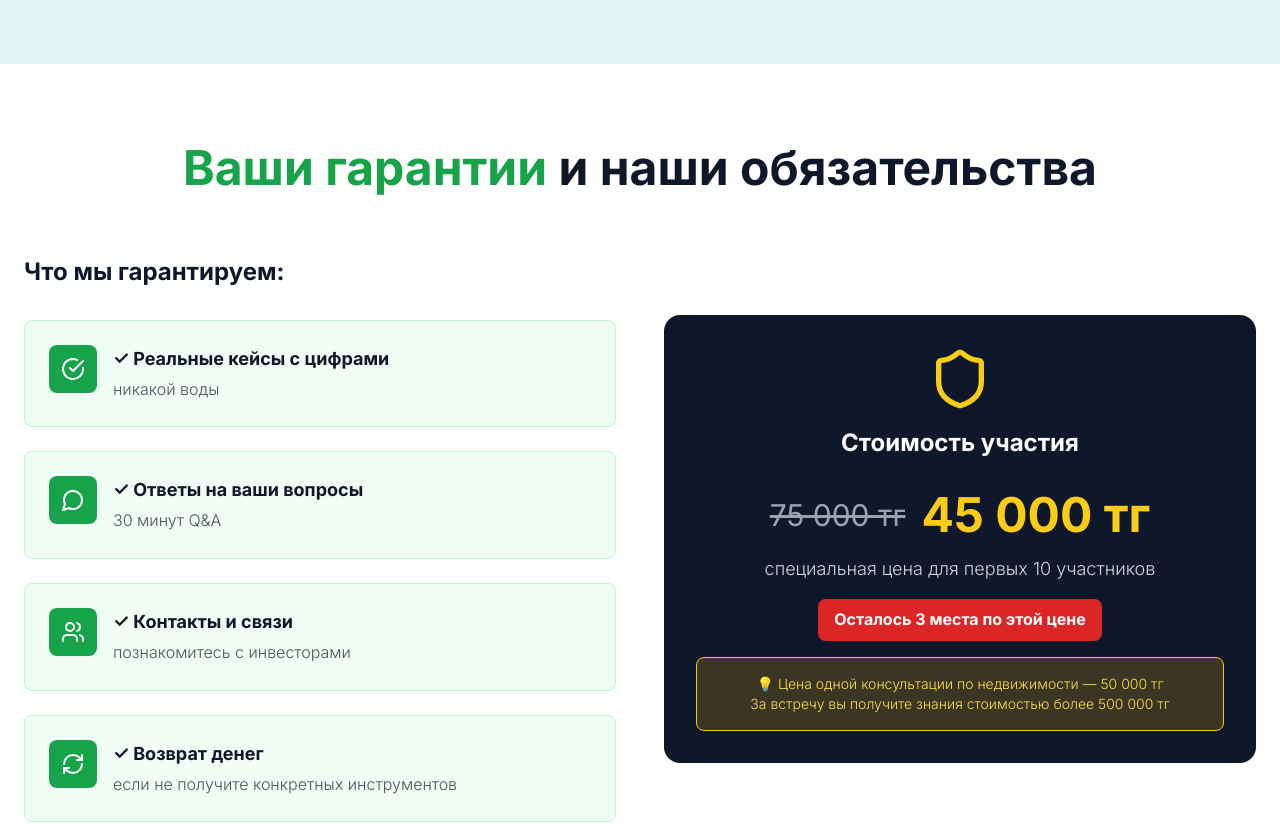
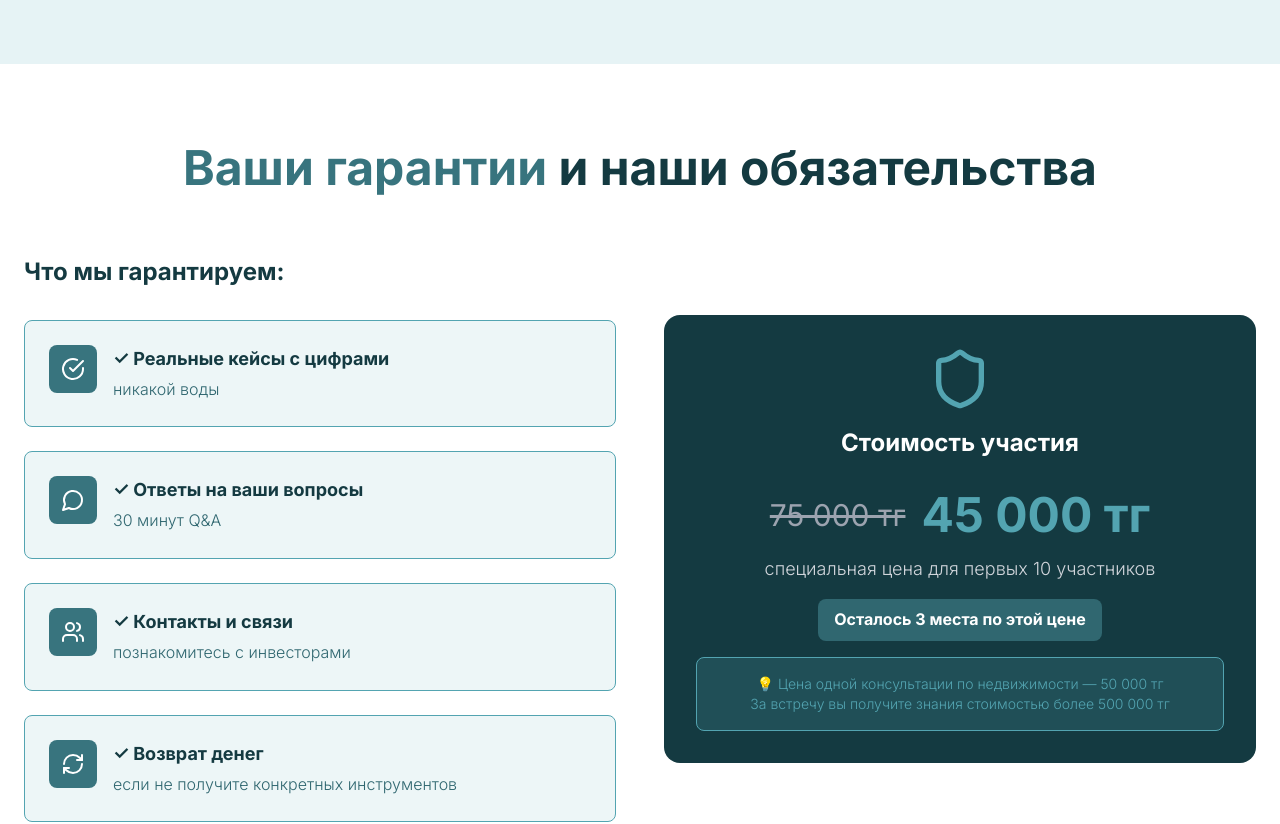
Before and after one commit to Danial992/landing, a React (Vite) app: page / in a window 1280 px wide. Shown: the part 8080-8904 px from the top of the page. Built offline with nearby package versions, Linux system fonts and the light colour scheme.

Commit message:
Update GuaranteesSection.tsx

```diff
--- a/src/components/GuaranteesSection.tsx
+++ b/src/components/GuaranteesSection.tsx
@@ -29,50 +29,50 @@ const GuaranteesSection: React.FC = () => {
     <section className="py-20 px-6 bg-white">
       <div className="max-w-7xl mx-auto">
         <div className="text-center mb-16">
-          <h2 className="text-4xl lg:text-5xl font-bold text-slate-900 mb-6">
-            <span className="text-green-600">Ваши гарантии</span> и наши обязательства
+          <h2 className="text-4xl lg:text-5xl font-bold text-[#143A41] mb-6">
+            <span className="text-[#38747E]">Ваши гарантии</span> и наши обязательства
           </h2>
         </div>
 
         <div className="grid lg:grid-cols-2 gap-12 items-center mb-16">
           <div className="space-y-6">
-            <h3 className="text-2xl font-bold text-slate-900 mb-8">Что мы гарантируем:</h3>
+            <h3 className="text-2xl font-bold text-[#143A41] mb-8">Что мы гарантируем:</h3>
             {guarantees.map((guarantee, index) => (
-              <div key={index} className="flex items-start space-x-4 bg-green-50 p-6 rounded-lg border border-green-200">
-                <div className="bg-green-600 p-3 rounded-lg text-white">
+              <div key={index} className="flex items-start space-x-4 bg-[#53A4B1]/10 p-6 rounded-lg border border-[#53A4B1]">
+                <div className="bg-[#38747E] p-3 rounded-lg text-white">
                   {guarantee.icon}
                 </div>
                 <div>
-                  <h4 className="font-bold text-lg text-slate-900 mb-1">
+                  <h4 className="font-bold text-lg text-[#143A41] mb-1">
                     ✓ {guarantee.title}
                   </h4>
-                  <p className="text-gray-600">{guarantee.description}</p>
+                  <p className="text-[#306770]">{guarantee.description}</p>
                 </div>
               </div>
             ))}
           </div>
 
-          <div className="bg-slate-900 text-white rounded-2xl p-8">
+          <div className="bg-[#143A41] text-white rounded-2xl p-8">
             <div className="text-center mb-8">
-              <Shield className="w-16 h-16 text-yellow-400 mx-auto mb-4" />
+              <Shield className="w-16 h-16 text-[#53A4B1] mx-auto mb-4" />
               <h3 className="text-2xl font-bold mb-4">Стоимость участия</h3>
             </div>
 
             <div className="text-center space-y-4">
               <div className="flex items-center justify-center space-x-4">
                 <span className="text-3xl line-through text-gray-400">75 000 тг</span>
-                <span className="text-5xl font-bold text-yellow-400">45 000 тг</span>
+                <span className="text-5xl font-bold text-[#53A4B1]">45 000 тг</span>
               </div>
               <p className="text-lg text-gray-300">
                 специальная цена для первых 10 участников
               </p>
 
-              <div className="bg-red-600 text-white px-4 py-2 rounded-lg inline-block">
+              <div className="bg-[#306770] text-white px-4 py-2 rounded-lg inline-block">
                 <p className="font-bold">Осталось 3 места по этой цене</p>
               </div>
 
-              <div className="bg-yellow-500 bg-opacity-20 border border-yellow-400 rounded-lg p-4 mt-6">
-                <p className="text-yellow-300 text-sm">
+              <div className="bg-[#53A4B1]/20 border border-[#53A4B1] rounded-lg p-4 mt-6">
+                <p className="text-[#53A4B1] text-sm">
                   💡 Цена одной консультации по недвижимости — 50 000 тг<br />
                   За встречу вы получите знания стоимостью более 500 000 тг
                 </p>
@@ -81,7 +81,7 @@ const GuaranteesSection: React.FC = () => {
           </div>
         </div>
 
-        <div className="bg-gradient-to-r from-green-600 to-green-700 text-white rounded-2xl p-8 text-center">
+        <div className="bg-gradient-to-r from-[#38747E] to-[#306770] text-white rounded-2xl p-8 text-center">
           <h3 className="text-2xl font-bold mb-6">100% гарантия возврата денег</h3>
           <p className="text-lg mb-6 max-w-3xl mx-auto leading-relaxed">
             Если в течение встречи вы не получите конкретных инструментов,
```
